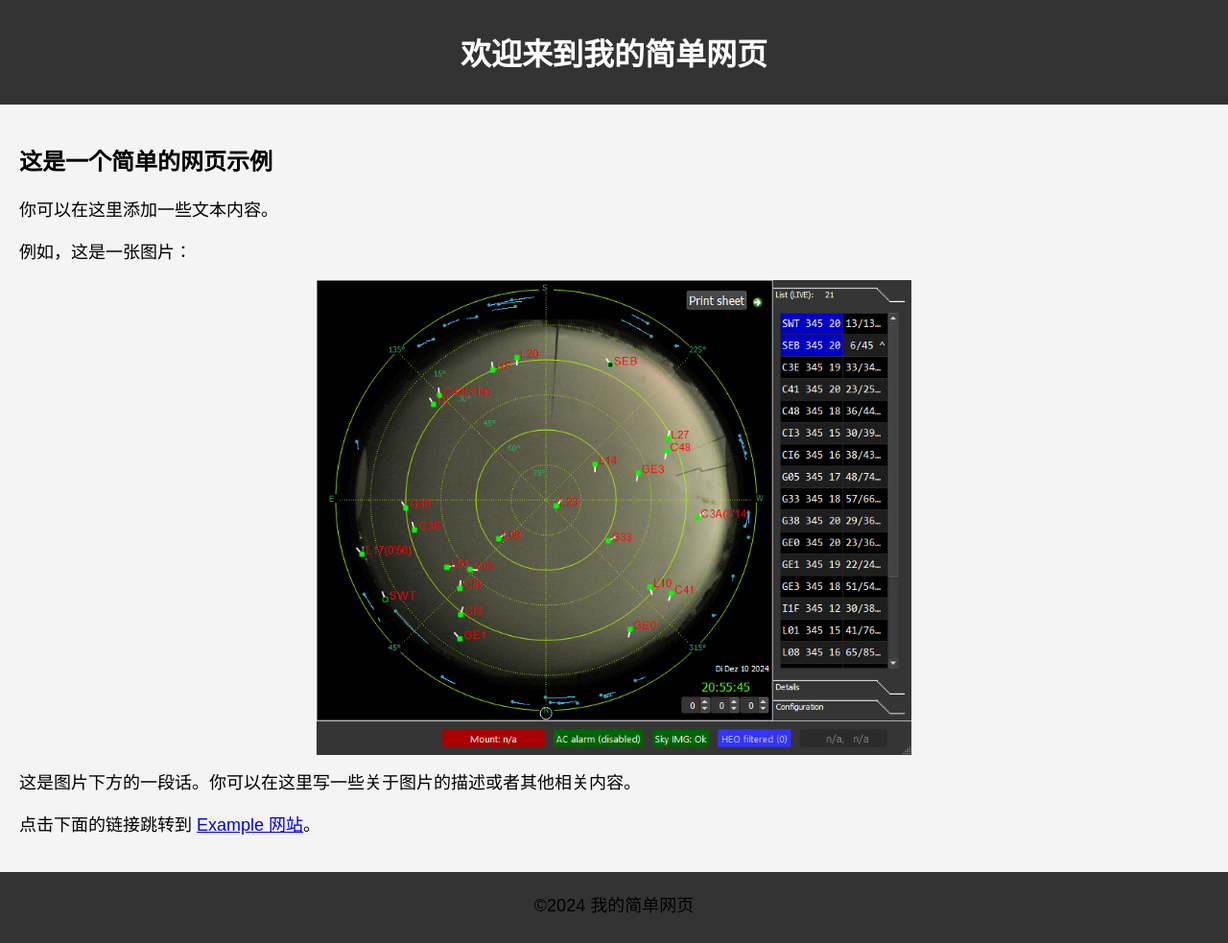
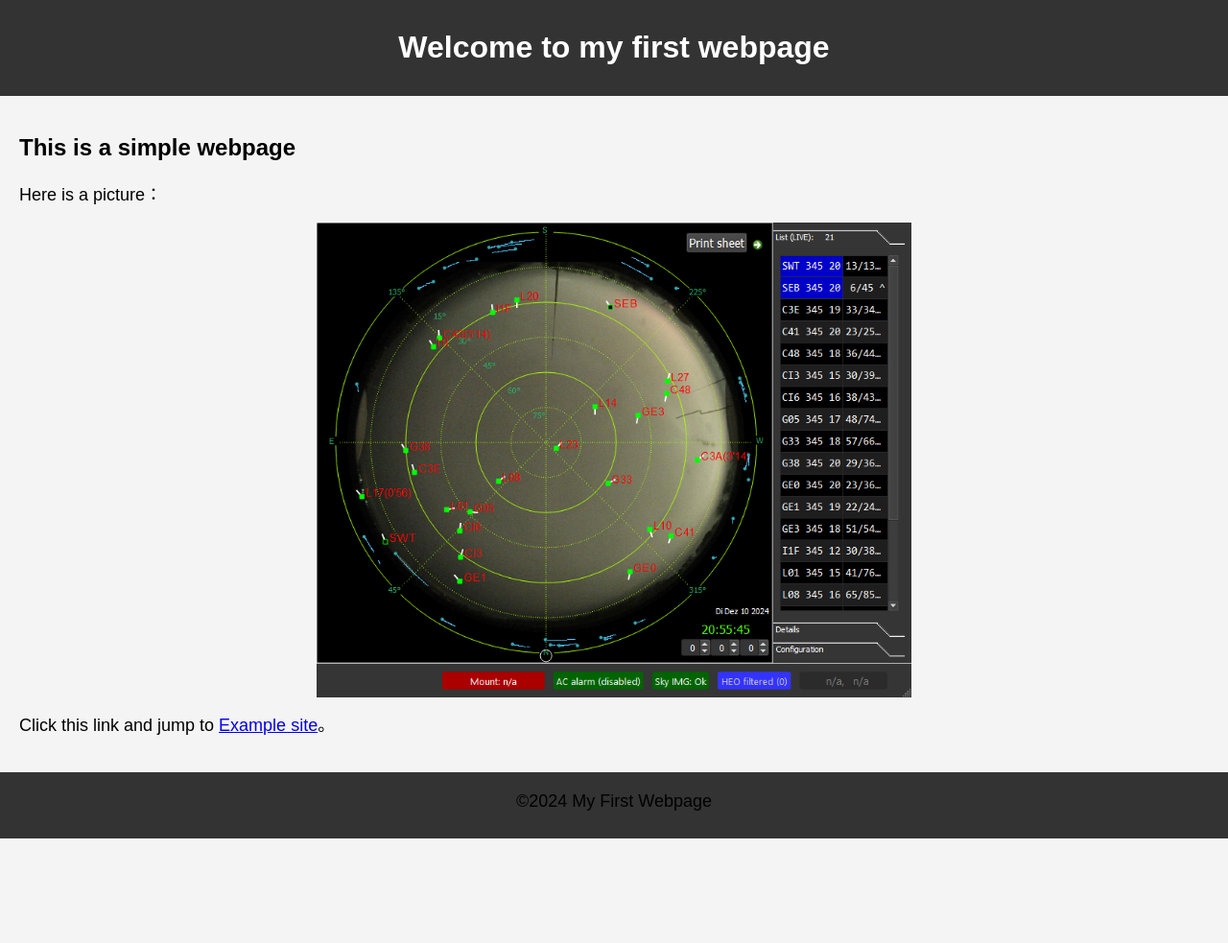
Before and after one commit to yangroot/WebPage, a plain HTML site: page index.html in a window 1280 px wide. Shown: the whole page at 96% size. After the commit the page ends 874 px from the top, so only its background shows below. Drawn offline with Linux system fonts and the light colour scheme.

Commit message:
Update index.html

```diff
--- a/index.html
+++ b/index.html
@@ -3,7 +3,7 @@
 <head>
     <meta charset="UTF-8">
     <meta name="viewport" content="width=device-width, initial-scale=1.0">
-    <title>简单网页示例</title>
+    <title>A simple webpage example</title>
     <style>
         body {
             font-family: Arial, sans-serif;
@@ -46,21 +46,19 @@
 </head>
 <body>
     <header>
-        <h1>欢迎来到我的简单网页</h1>
+        <h1>Welcome to my first webpage</h1>
     </header>
     <main>
-        <h2>这是一个简单的网页示例</h2>
-        <p>你可以在这里添加一些文本内容。</p>
-        <p>例如，这是一张图片：</p>
+        <h2>This is a simple webpage</h2>
+        <p>Here is a picture：</p>
         <figure>
-            <img src="Realtime_view_SkyVision.png" alt="示例图片">
+            <img src="Realtime_view_SkyVision.png" alt="show picture">
         </figure>
         <!-- 添加图片下方的段落 -->
-        <p>这是图片下方的一段话。你可以在这里写一些关于图片的描述或者其他相关内容。</p>
-        <p>点击下面的链接跳转到 <a href="https://www.example.com" target="_blank">Example 网站</a>。</p>
+        <p>Click this link and jump to <a href="https://www.example.com" target="_blank">Example site</a>。</p>
     </main>
     <footer>
-        <p>&copy;2024 我的简单网页</p>
+        <p>&copy;2024 My First Webpage</p>
     </footer>
 </body>
 </html>
```
